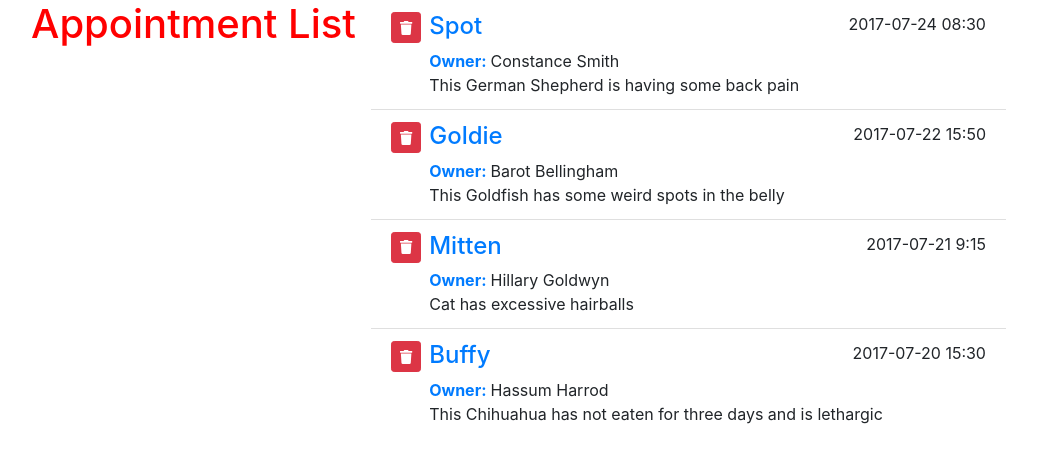
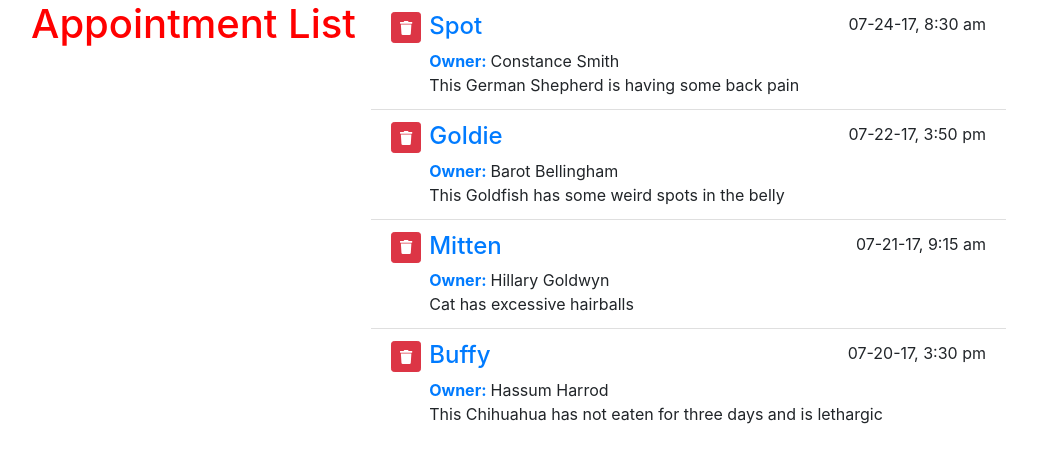
Before and after one commit to dnalpert/appointments, a Vue app: page / in a window 1280 px wide. Shown: the top 462 px of the page, without its empty margins (114-1151 px from the left). Built offline with nearby package versions, Linux system fonts and the light colour scheme.

Commit message:
used momenjs to format time for each appt

```diff
--- a/src/components/AppointmentList.vue
+++ b/src/components/AppointmentList.vue
@@ -12,7 +12,7 @@
         <div class="w-100">
           <div class="d-flex justify-content-between">
             <span class="h4 text-primary">{{ item.petName }}</span>
-            <span class="float-right">{{ item.aptDate }}</span>
+            <span class="float-right">{{ formattedDate(item.aptDate) }}</span>
           </div>
           <div class="owner-name">
             <span class="font-weight-bold text-primary mr-1">Owner:</span>
@@ -28,12 +28,18 @@
 
 <script>
 import { FontAwesomeIcon } from "@fortawesome/vue-fontawesome"
+import moment from "moment"
 
 export default {
   name: "AppointmentList",
   props: ["appointments"],
   components: {
     FontAwesomeIcon
+  },
+  methods: {
+    formattedDate: function(date) {
+      return moment(new Date(date)).format("MM-DD-YY, h:mm a")
+    }
   }
 };
 </script>
```
